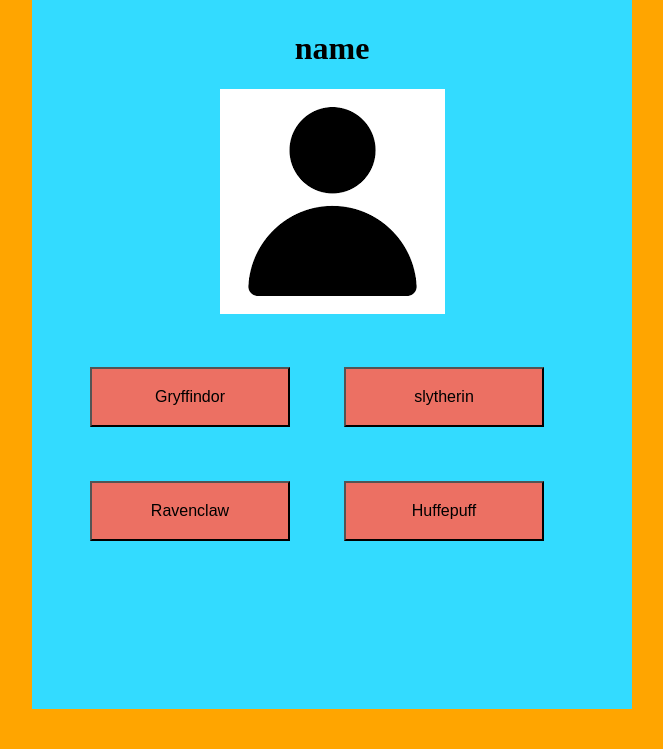
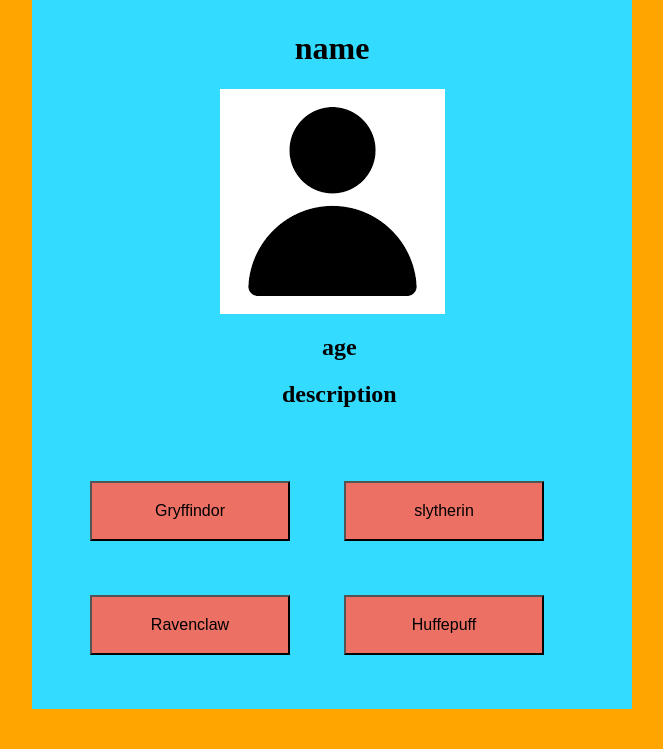
Before and after one commit to LasseV98/Harry-potter-Sorting-Hat, a PHP site: page /houses.php in a window 1280 px wide. Shown: the part 51-800 px from the top of the page, without its empty margins (308-971 px from the left). Run offline with PHP 8.4, Linux system fonts and the light colour scheme.

Commit message:
aanpassingen gedaan

```diff
--- a/assets/css/index.css
+++ b/assets/css/index.css
@@ -10,6 +10,12 @@ h1{
     justify-content: center;
     text-align: center;
 }
+h2{
+    display: flex;
+    justify-content: center;
+    text-align: center;
+}
+
 /*knop word op meerdere plaatsen gebruikt deze word hier ook op voorhan al gemaakt*/
 
 .knop{
@@ -71,16 +77,28 @@ h1{
 
 
 
+
 /*table*/
 
 table{
 
     margin-left: 5px;
+    display: inline-block;
+    justify-content: center;
+    text-align: center;
 }
 
 
 /*pagina houses*/
 /*deze zijn anders getagt omwille van in een 2x2 tabel te staan gewoon op de class genoemd*/
+.info{
+    display: inline-block;
+    align-items: center;
+    justify-content: center;
+    margin-left: 250px;
+}
+
+
 .button_house{
     width: 200px;
     height: 60px;
--- a/houses.php
+++ b/houses.php
@@ -10,14 +10,24 @@
 </head>
 <body>
     <div class="content">
+        <div>
             <h1>
                 name
             </h1>
+        </div>
+
         <div class="user_picture">
             <img src="assets/images/userHead.png" alt="picture" >
         </div>
 
+        <div class="info">
+            <h2>age</h2>
+            <h2>description</h2>
+        </div>
+
+
         <!--buttons in een tabbel steken in een 2x2 matrix-->
+        <div>
             <table>
                 <tr>
                     <td>
@@ -42,6 +52,9 @@
                         </button>
                     </td>
             </table>
+
+        </div>
+
     </div>
 </body>
 </html>
```
Also changed, not shown: aanmelden.php (+6 -6 lines), assets/includes/db.php (+5 -5 lines). Lines whose indentation alone changed are shown as unchanged.
